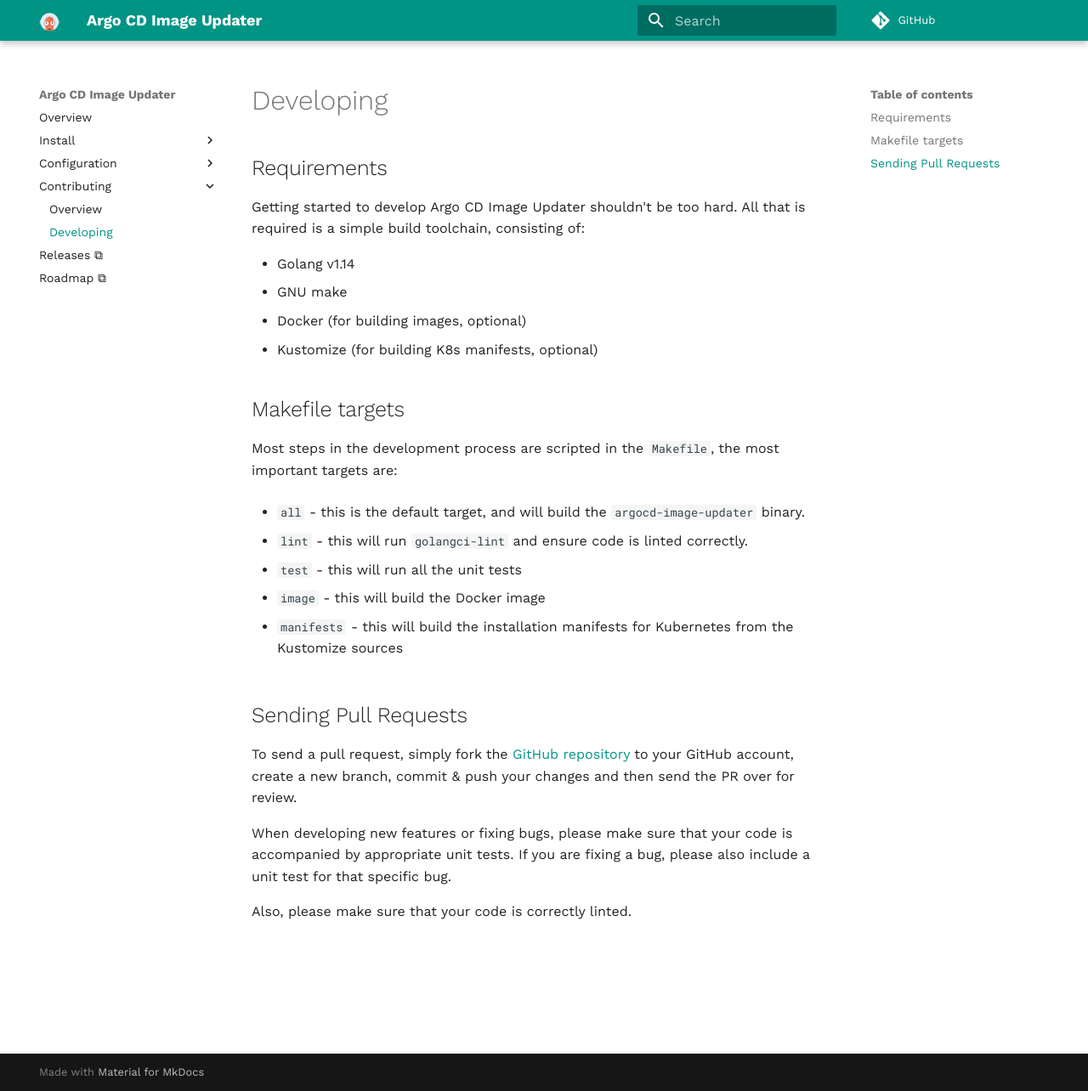
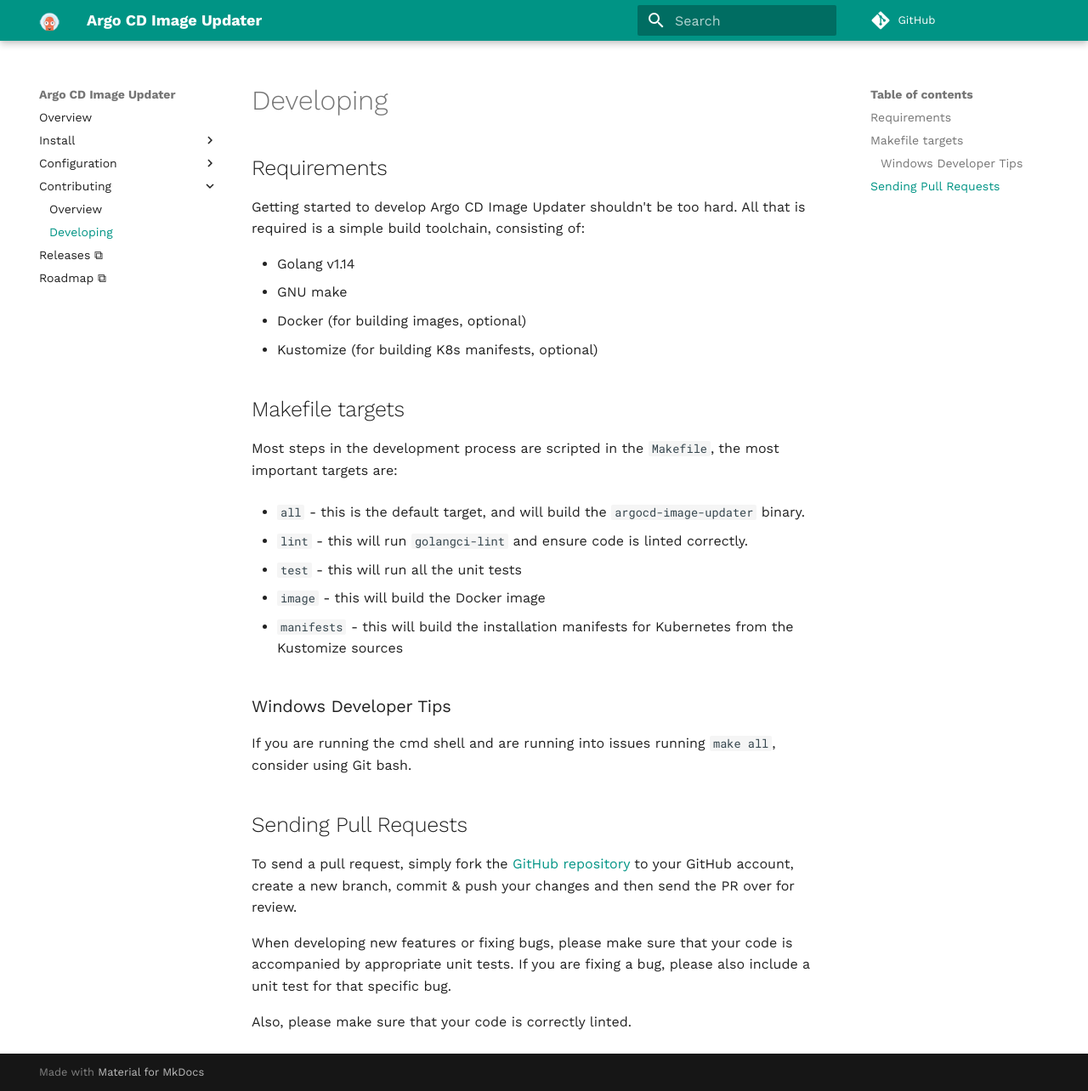
Before and after one commit to argoproj-labs/argocd-image-updater, an MkDocs documentation site: the page built from docs/contributing/development.md, in a window 1280 px wide and 1284 px high. Shown: the whole window at 85% size. Built offline with MkDocs 1.6.1 and Material for MkDocs 9.7.7, drawn with Linux system fonts in a browser that asks for light colours; comment, search, counter and statistics services are not loaded.

Commit message:
Documentation for Windows developers (#78)
* documentation for Windows developers

* typo fix

```diff
--- a/docs/contributing/development.md
+++ b/docs/contributing/development.md
@@ -27,6 +27,10 @@ important targets are:
 * `manifests` - this will build the installation manifests for Kubernetes from
   the Kustomize sources
 
+### Windows Developer Tips
+
+If you are running the cmd shell and are running into issues running `make all`, consider using Git bash.
+
 ## Sending Pull Requests
 
 To send a pull request, simply fork the
```
